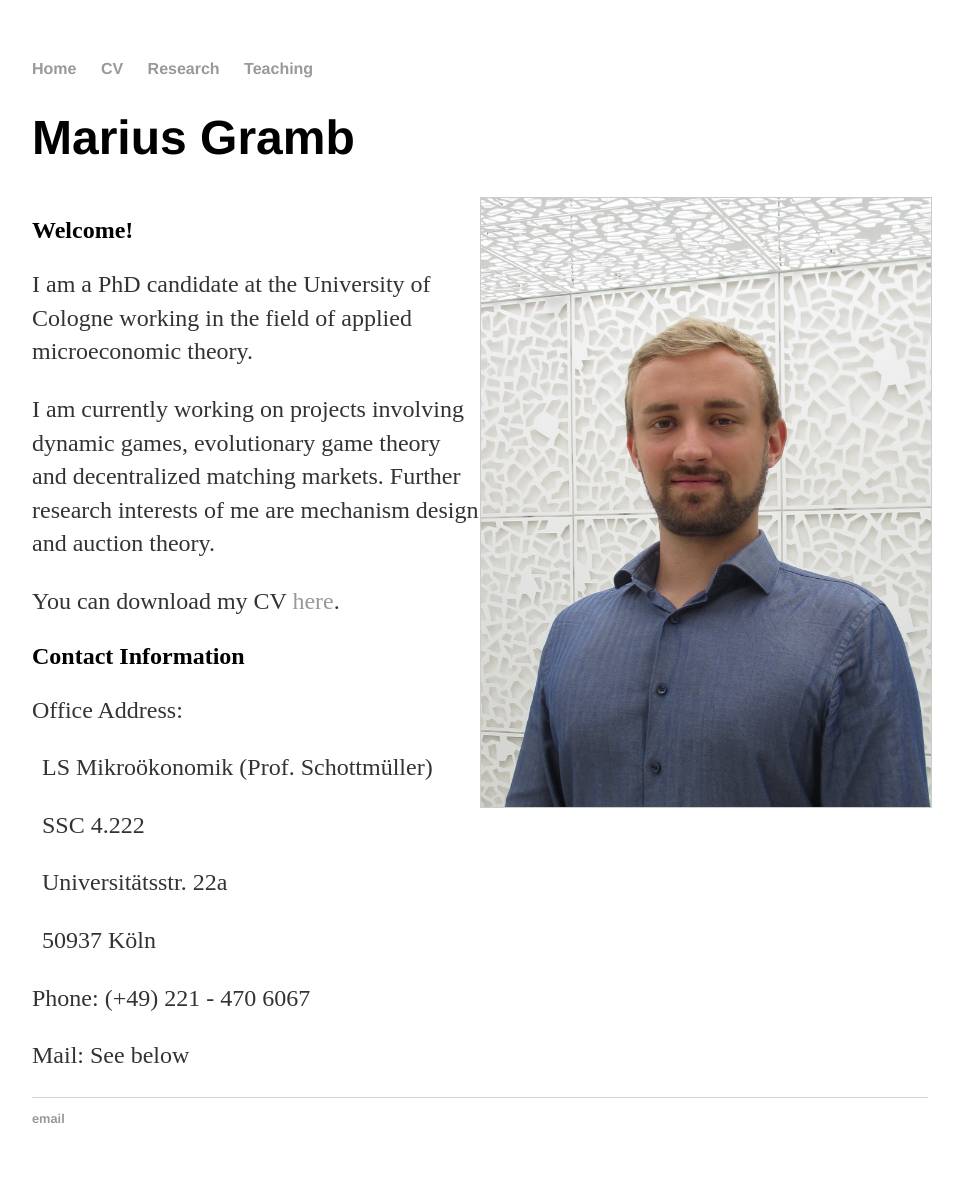
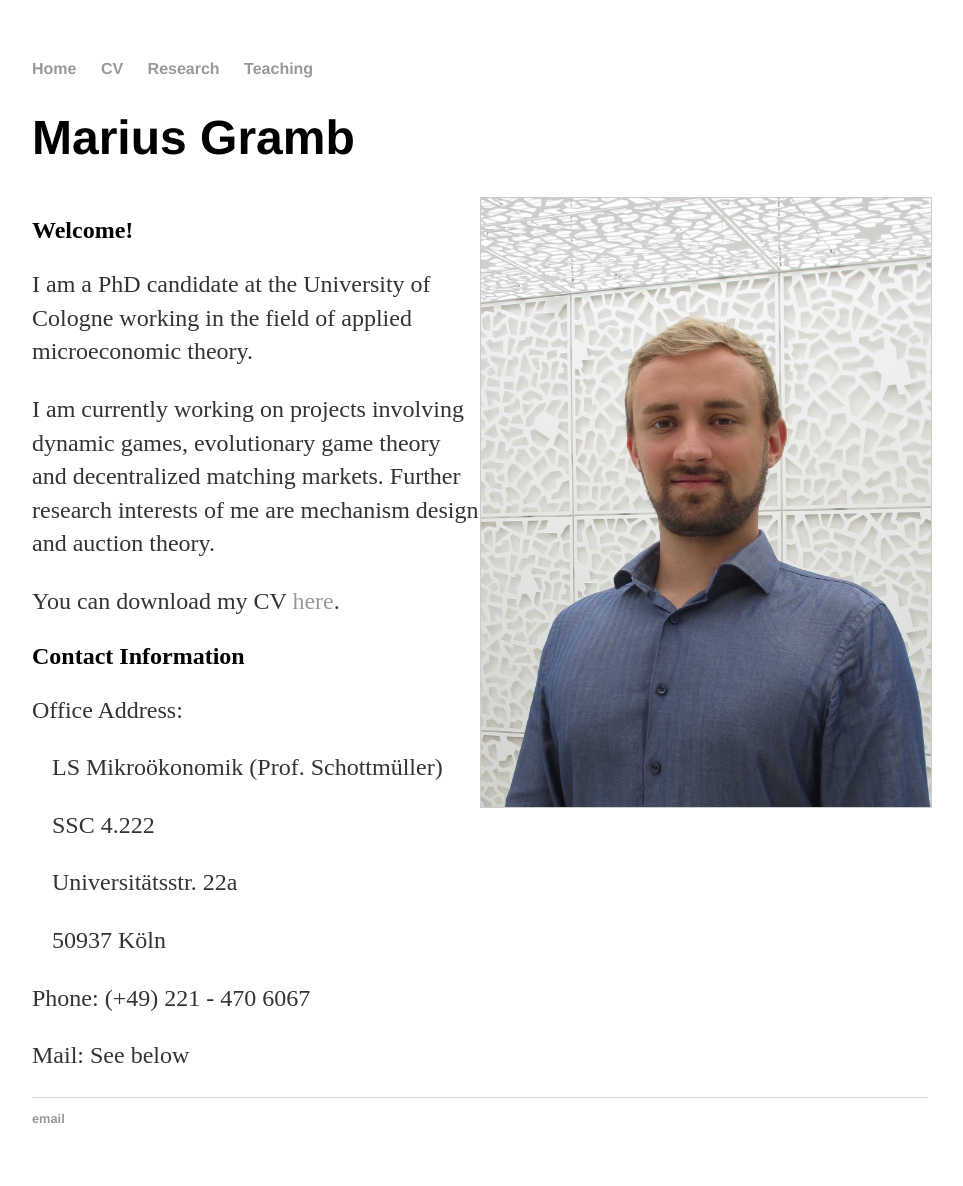
Before and after one commit to mariusgramb/mariusgramb.github.io, a Jekyll site: the page built from index.html, in a window 1280 px wide. Shown: the whole page, without its empty margins (160-1123 px from the left). Built offline with Jekyll 4.4.1, drawn with Linux system fonts in a browser that asks for light colours.

Commit message:
Update index.html

```diff
--- a/index.html
+++ b/index.html
@@ -23,10 +23,10 @@
 
 	  <h2> Contact Information </h2>
 		<p>Office Address: </p>
-	  	<p style="text-indent:10px;"> LS Mikroökonomik (Prof. Schottmüller) </p>
-	  	<p style="text-indent:10px;"> SSC 4.222 </p>
-	  	<p style="text-indent:10px;"> Universitätsstr. 22a </p>
-	  	<p style="text-indent:10px;"> 50937 Köln </p>
+	  	<p style="text-indent:20px;"> LS Mikroökonomik (Prof. Schottmüller) </p>
+	  	<p style="text-indent:20px;"> SSC 4.222 </p>
+	  	<p style="text-indent:20px;"> Universitätsstr. 22a </p>
+	  	<p style="text-indent:20px;"> 50937 Köln </p>
 		<p>Phone: (+49) 221 - 470 6067 </p>
 	  	<p>Mail: See below </p>
 	</div>
```
